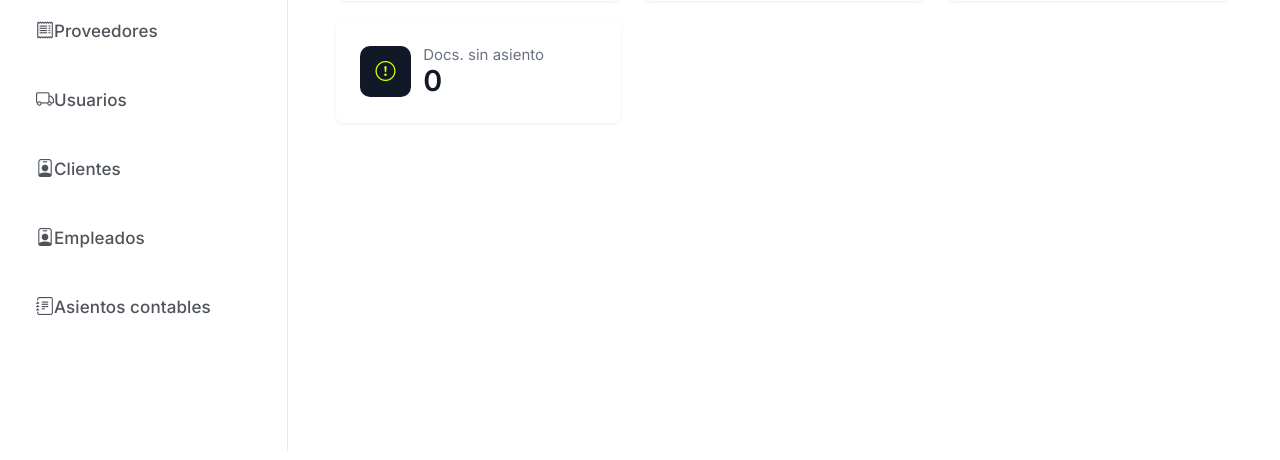
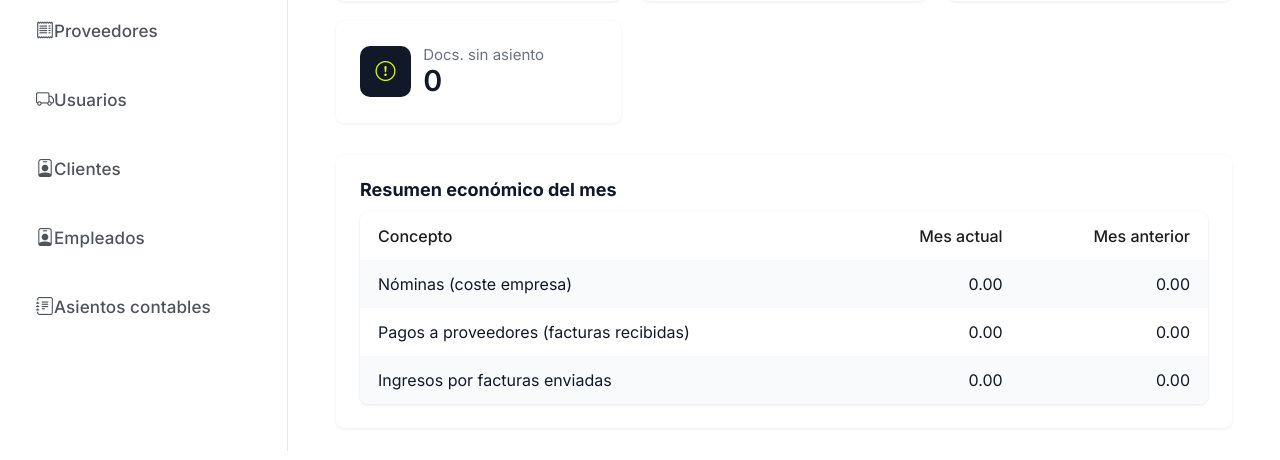
Before and after one commit to smartbookai/backend, a Django app: page / in a window 1280 px wide. Shown: the part 349-809 px from the top of the page. Run offline with Django 5.2, Linux system fonts and the light colour scheme; the first user in the database is signed in; tables that the repository leaves empty hold one stand-in row (Sample ...).

Commit message:
dashboard

```diff
--- a/sba_app/views.py
+++ b/sba_app/views.py
@@ -2,6 +2,7 @@ from decimal import Decimal, InvalidOperation
 
 from django.contrib.auth.decorators import user_passes_test, login_required
 from django.db import transaction
+from django.db.models import Sum
 from django.http import JsonResponse, HttpResponseForbidden, Http404, HttpResponse
 from django.shortcuts import render, redirect
 from django.contrib.auth import authenticate, login as auth_login, logout
@@ -63,6 +64,14 @@ def index(request):
     year = today.year
     month = today.month
 
+    # Mes anterior (para comparativas)
+    if month == 1:
+        prev_year = year - 1
+        prev_month = 12
+    else:
+        prev_year = year
+        prev_month = month - 1
+
     # Facturas emitidas (ventas) del mes
     sales_invoices_month = SalesInvoice.objects.filter(
         company=company,
@@ -107,6 +116,55 @@ def index(request):
     payrolls_without_entry = Payroll.objects.filter(company=company, entry__isnull=True).count()
     docs_without_entry_total = purchase_without_entry + sales_without_entry + payrolls_without_entry
 
+    # Resumen económico del mes
+    payroll_agg = Payroll.objects.filter(
+        company=company,
+        payment_date__year=year,
+        payment_date__month=month,
+    ).aggregate(
+        total_accrued_sum=Sum('total_accrued'),
+        ss_company_sum=Sum('social_security_company'),
+    )
+    payroll_cost_month = (payroll_agg['total_accrued_sum'] or Decimal('0')) + (payroll_agg['ss_company_sum'] or Decimal('0'))
+
+    payroll_prev_agg = Payroll.objects.filter(
+        company=company,
+        payment_date__year=prev_year,
+        payment_date__month=prev_month,
+    ).aggregate(
+        total_accrued_sum=Sum('total_accrued'),
+        ss_company_sum=Sum('social_security_company'),
+    )
+    payroll_cost_prev_month = (payroll_prev_agg['total_accrued_sum'] or Decimal('0')) + (payroll_prev_agg['ss_company_sum'] or Decimal('0'))
+
+    purchases_agg = PurchaseInvoice.objects.filter(
+        company=company,
+        issue_date__year=year,
+        issue_date__month=month,
+    ).aggregate(total_sum=Sum('total_amount'))
+    purchases_amount_month = purchases_agg['total_sum'] or Decimal('0')
+
+    purchases_prev_agg = PurchaseInvoice.objects.filter(
+        company=company,
+        issue_date__year=prev_year,
+        issue_date__month=prev_month,
+    ).aggregate(total_sum=Sum('total_amount'))
+    purchases_amount_prev_month = purchases_prev_agg['total_sum'] or Decimal('0')
+
+    sales_agg = SalesInvoice.objects.filter(
+        company=company,
+        issue_date__year=year,
+        issue_date__month=month,
+    ).aggregate(total_sum=Sum('total_amount'))
+    sales_amount_month = sales_agg['total_sum'] or Decimal('0')
+
+    sales_prev_agg = SalesInvoice.objects.filter(
+        company=company,
+        issue_date__year=prev_year,
+        issue_date__month=prev_month,
+    ).aggregate(total_sum=Sum('total_amount'))
+    sales_amount_prev_month = sales_prev_agg['total_sum'] or Decimal('0')
+
     context = {
         'sales_invoices_month': sales_invoices_month,
         'purchase_invoices_month': purchase_invoices_month,
@@ -115,6 +173,12 @@ def index(request):
         'entries_confirmed_total': entries_confirmed_total,
         'entries_draft_total': entries_draft_total,
         'docs_without_entry_total': docs_without_entry_total,
+        'payroll_cost_month': payroll_cost_month,
+        'payroll_cost_prev_month': payroll_cost_prev_month,
+        'purchases_amount_month': purchases_amount_month,
+        'purchases_amount_prev_month': purchases_amount_prev_month,
+        'sales_amount_month': sales_amount_month,
+        'sales_amount_prev_month': sales_amount_prev_month,
     }
 
     return render(request, 'pages/dashboard.html', context)
--- a/templates/pages/dashboard.html
+++ b/templates/pages/dashboard.html
@@ -73,5 +73,41 @@
       </div>
     </div>
   </div>
+
+  <div style="margin-top:2rem;">
+    <div class="card table-card">
+      <div style="display:flex;justify-content:space-between;align-items:center;margin-bottom:0.75rem;">
+        <h2 style="font-size:18px;margin:0;">Resumen económico del mes</h2>
+      </div>
+      <div class="table-container">
+        <table class="table" style="width:100%;border-collapse:collapse;">
+          <thead>
+            <tr>
+              <th class="table-header" style="text-align:left;">Concepto</th>
+              <th class="table-header" style="text-align:right;">Mes actual</th>
+              <th class="table-header" style="text-align:right;">Mes anterior</th>
+            </tr>
+          </thead>
+          <tbody>
+            <tr>
+              <td class="table-cell" style="text-align:left;">Nóminas (coste empresa)</td>
+              <td class="table-cell" style="text-align:right;">{{ payroll_cost_month|floatformat:2 }}</td>
+              <td class="table-cell" style="text-align:right;">{{ payroll_cost_prev_month|floatformat:2 }}</td>
+            </tr>
+            <tr>
+              <td class="table-cell" style="text-align:left;">Pagos a proveedores (facturas recibidas)</td>
+              <td class="table-cell" style="text-align:right;">{{ purchases_amount_month|floatformat:2 }}</td>
+              <td class="table-cell" style="text-align:right;">{{ purchases_amount_prev_month|floatformat:2 }}</td>
+            </tr>
+            <tr>
+              <td class="table-cell" style="text-align:left;">Ingresos por facturas enviadas</td>
+              <td class="table-cell" style="text-align:right;">{{ sales_amount_month|floatformat:2 }}</td>
+              <td class="table-cell" style="text-align:right;">{{ sales_amount_prev_month|floatformat:2 }}</td>
+            </tr>
+          </tbody>
+        </table>
+      </div>
+    </div>
+  </div>
 </section>
 {% endblock %}
```
Also changed, not shown: templates/pages/accounting_entries.html (+34 -3 lines).
